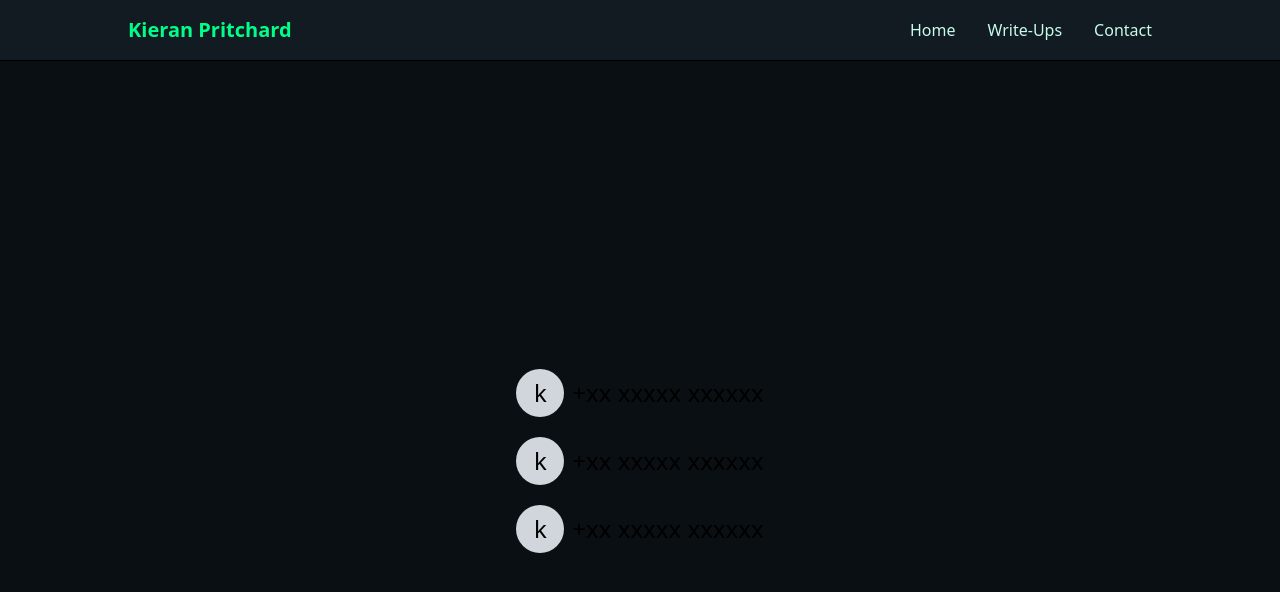
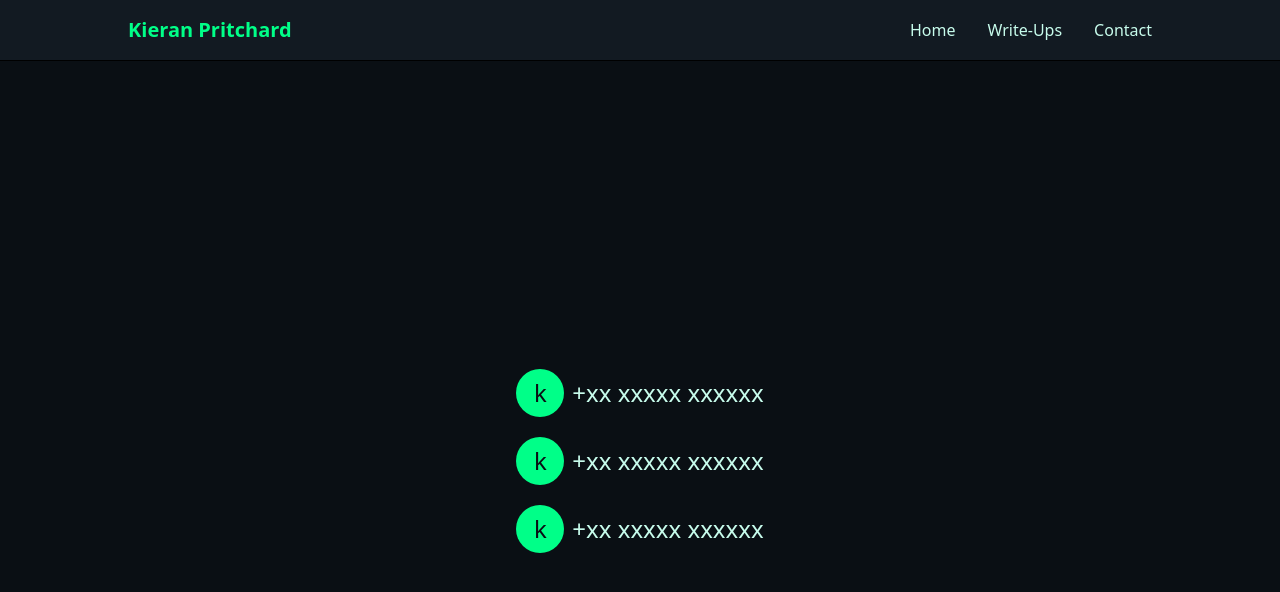
Before and after one commit to KieranPritchard/CTF-Showcase, a React (Vite) app: page /contact in a window 1280 px wide. Shown: the top 592 px of the page. Built offline with nearby package versions, Linux system fonts and the light colour scheme.

Commit message:
added contact styling

```diff
--- a/src/pages/Contact.jsx
+++ b/src/pages/Contact.jsx
@@ -6,20 +6,20 @@ function Contact(){
             <Background isEven={false}>
                 <div className="flex flex-col justify-center items-center h-full">
                     <ul>
-                        <li className='text-2xl mb-5'>
-                            <span class="bg-gray-300 text-black rounded-full w-12 h-12 mr-2 inline-flex items-center justify-center">
+                        <li className='text-2xl mb-5 text-[#C7FCEC]'>
+                            <span class="bg-[#00FF88] text-[#0A0F14] rounded-full w-12 h-12 mr-2 inline-flex items-center justify-center">
                                 k
                             </span>
                             +xx xxxxx xxxxxx
                         </li>
-                        <li className='text-2xl mb-5'>
-                            <span class="bg-gray-300 text-black rounded-full w-12 h-12 mr-2 inline-flex items-center justify-center">
+                        <li className='text-2xl mb-5 text-[#C7FCEC]'>
+                            <span class="bg-[#00FF88] text-[#0A0F14] rounded-full w-12 h-12 mr-2 inline-flex items-center justify-center">
                                 k
                             </span>
                             +xx xxxxx xxxxxx
                         </li>
-                        <li className='text-2xl'>
-                            <span class="bg-gray-300 text-black rounded-full w-12 h-12 mr-2 inline-flex items-center justify-center">
+                        <li className='text-2xl text-[#C7FCEC]'>
+                            <span class="bg-[#00FF88] text-[#0A0F14] rounded-full w-12 h-12 mr-2 inline-flex items-center justify-center">
                                 k
                             </span>
                             +xx xxxxx xxxxxx
```
